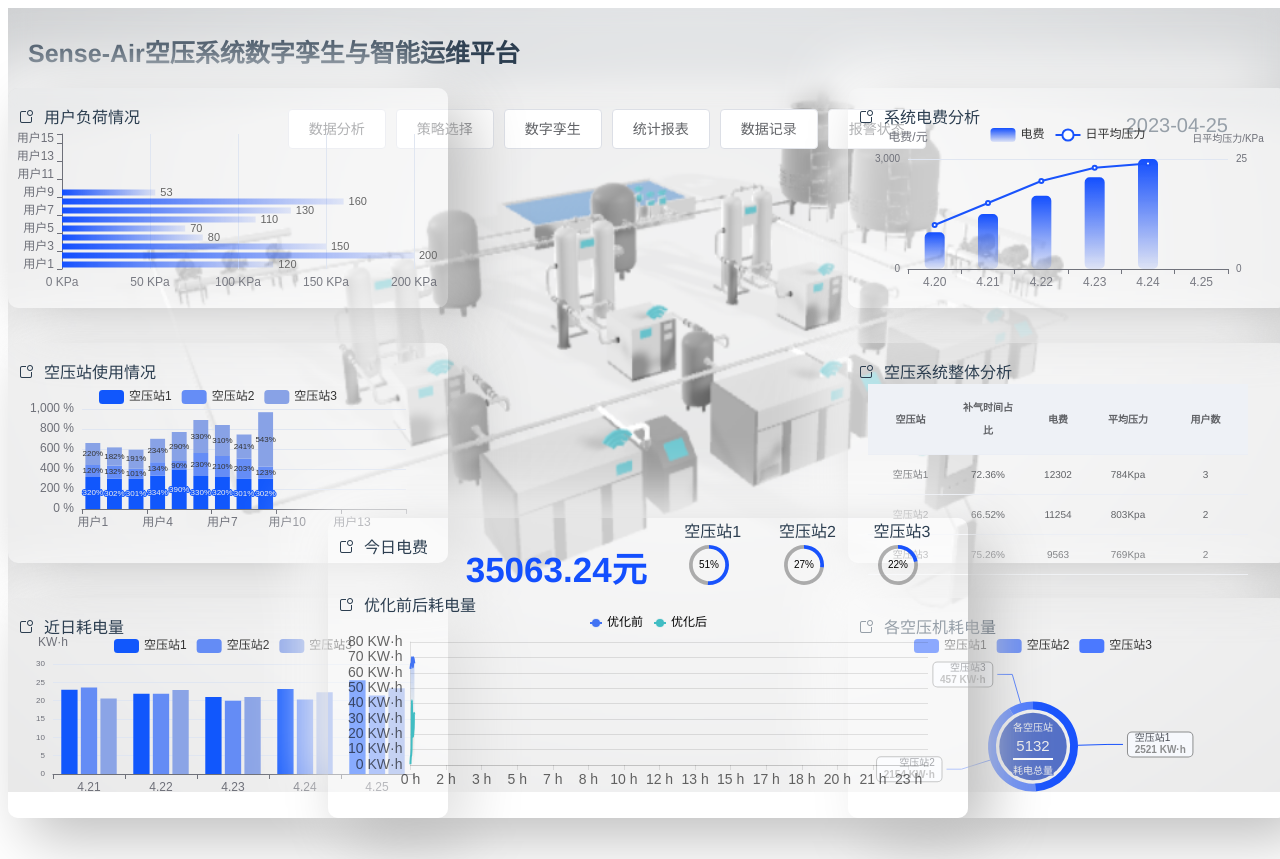
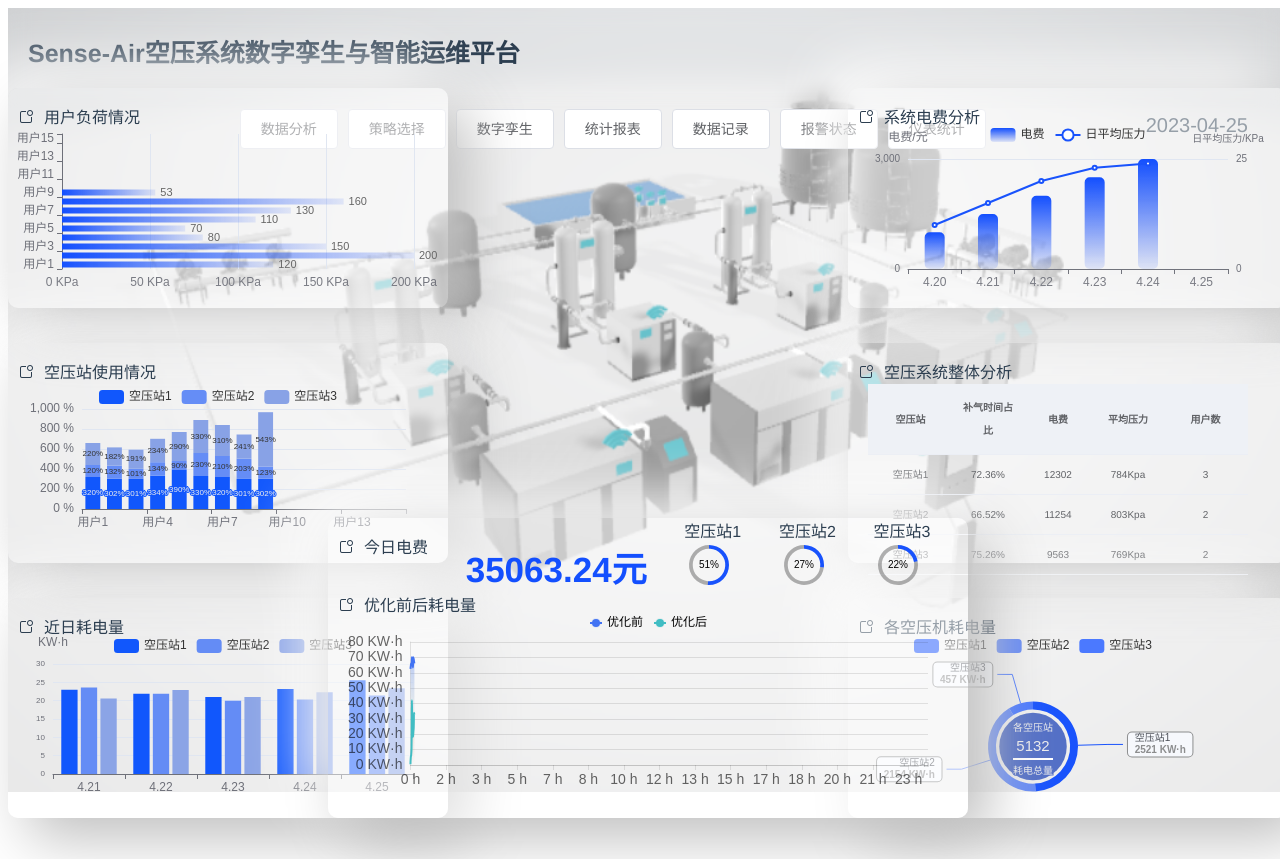
Before and after one commit to Zzl3/DigitalTwin, a Vue app in the folder digitaltwin_front/: page /#/digitalAnalytics in a window 1280 px wide. Built offline with nearby package versions, Linux system fonts and the light colour scheme; no server answers.

Commit message:
上传全部页面

```diff
--- a/digitaltwin_front/src/components/common/navTop.vue
+++ b/digitaltwin_front/src/components/common/navTop.vue
@@ -3,15 +3,15 @@
     <p style="display: inline-block; float: left; margin-left: 20px;font-size: 25px;font-weight: bold;">
       Sense-Air空压系统数字孪生与智能运维平台
     </p>
-    <div style="display: inline-block; float: right; margin-top: 15px; margin-right: 20px">
-      <div style="display: inline-block; float: left; margin-right: 200px">
+    <div style="display: inline-block; float: right; margin-top: 15px; margin-left:20px">
+      <div style="display: inline-block; float: left; margin-right: 160px">
         <el-button @click="dataAna">数据分析</el-button>
         <el-button @click="waySele">策略选择</el-button>
         <el-button @click="digiTwin">数字孪生</el-button>
         <el-button @click="statiForm">统计报表</el-button>
         <el-button @click="dataRecord">数据记录</el-button>
-        <!-- Alarm status -->
         <el-button @click="alarmStatus">报警状态</el-button>
+        <el-button @click="deviceRecord">仪表统计</el-button>
       </div>
       <p class="pTime">
         {{ dateFormat(date) }}
@@ -66,6 +66,9 @@ export default {
     },
     alarmStatus() {
       this.$router.push("/alarmStatus");
+    },
+    deviceRecord() {
+      this.$router.push("/deviceRecord");
     }
   },
 };
```
Also changed, not shown: 1 other file (tests, documents, lock files or other folders).
